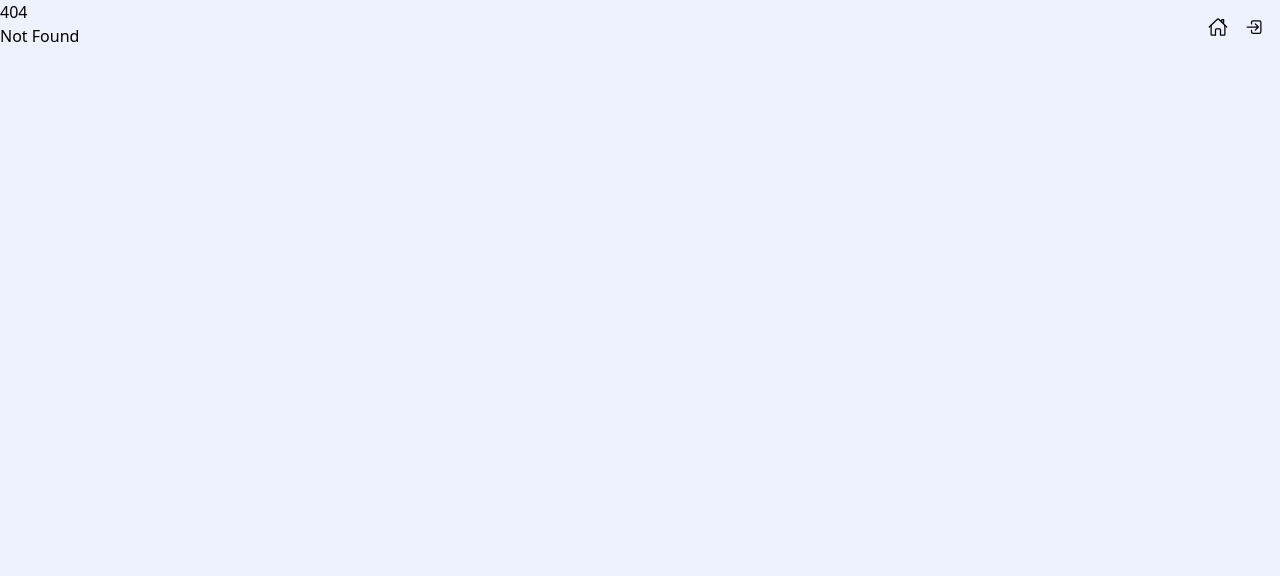
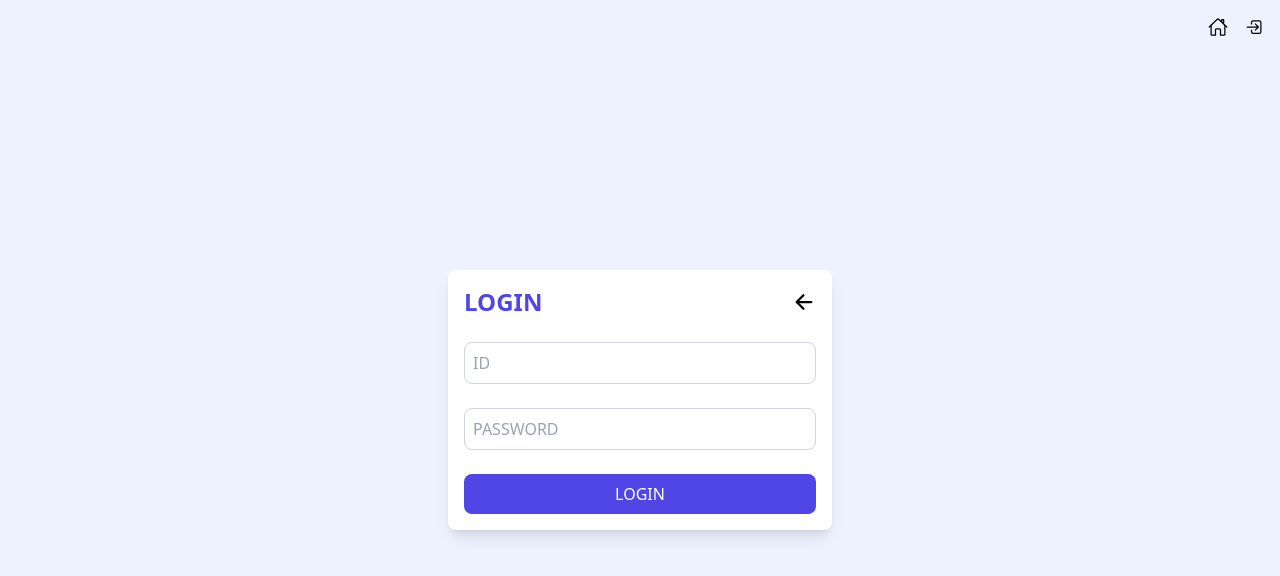
Before and after one commit to leehojun456/portpolioblog, a SvelteKit app: page /login in a window 1280 px wide. Before the commit this address had no page. Shown: the top 576 px of the page. Built offline with nearby package versions, Linux system fonts and the light colour scheme.

Commit message:
로그인 페이지 작업

```diff
--- /dev/null
+++ b/src/routes/login/+page.svelte
@@ -0,0 +1,17 @@
+<div class="rounded-lg p-4 flex flex-col items-center justify-center w-dvw h-dvh align-middle">
+    <div class="flex flex-col gap-4 bg-white p-4 rounded-lg shadow-lg w-96">
+        <div class="flex justify-between items-center text-2xl text-center">
+            <h1 class="font-bold text-indigo-600 select-none">LOGIN</h1>
+            <a href="/" class="flex flex-col justify-center"><ion-icon name="arrow-back-outline">BACK</ion-icon></a>
+        </div>
+        <div>
+            <input type="text" class="w-full p-2 border border-gray-300 rounded-lg mt-2" placeholder="ID" />
+        </div>
+        <div>
+            <input type="text" class="w-full p-2 border border-gray-300 rounded-lg mt-2" placeholder="PASSWORD" />
+        </div>
+        <div>
+            <button class="w-full p-2 bg-indigo-600 text-white rounded-lg mt-2">LOGIN</button>
+        </div>
+    </div>
+</div>
```
